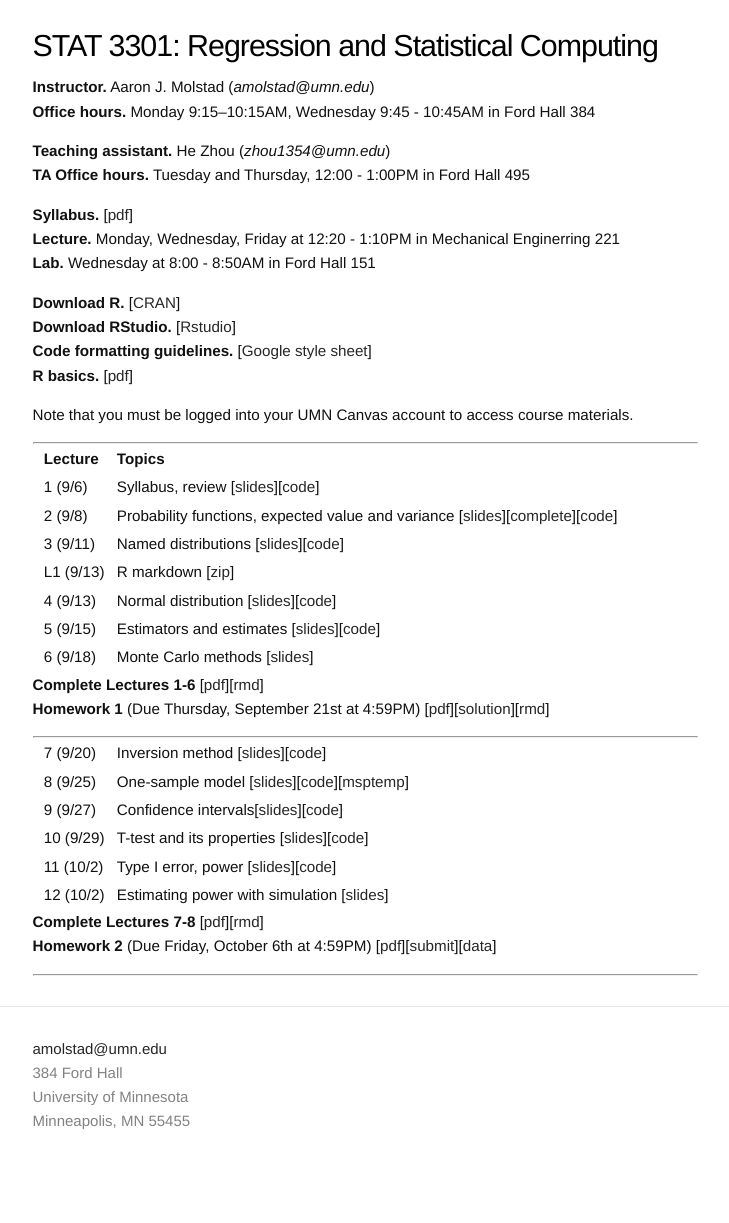
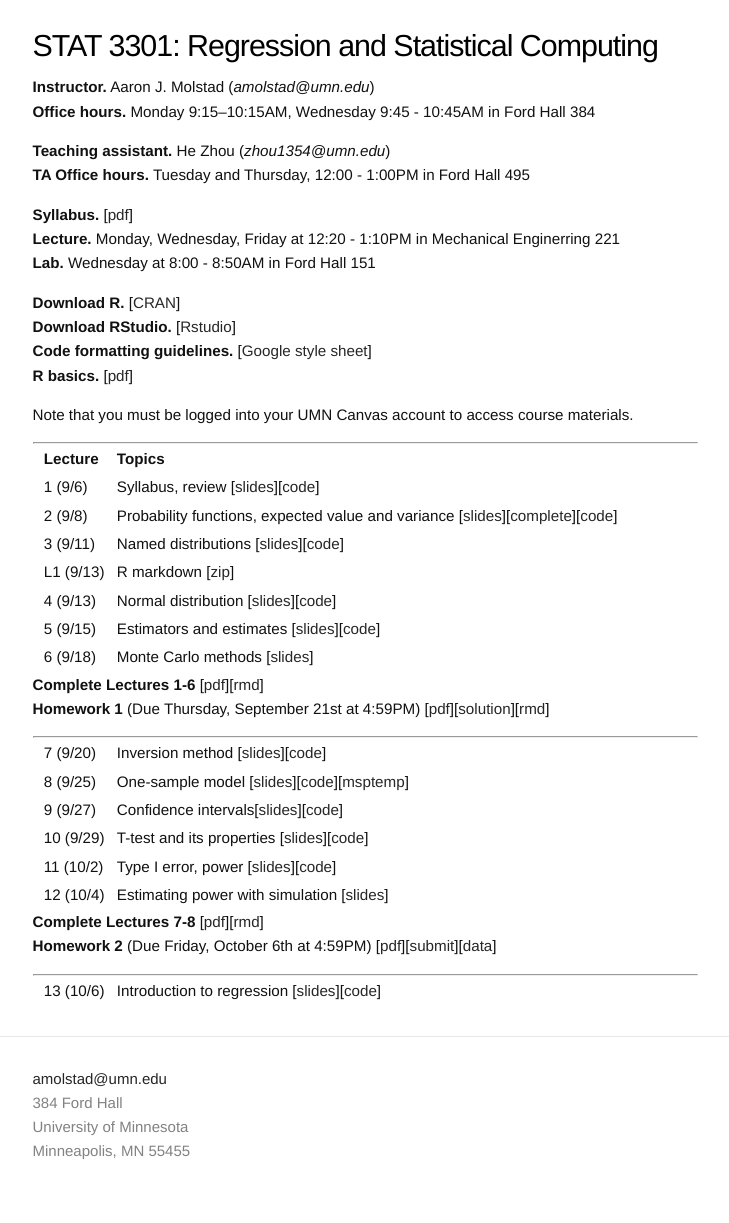
Before and after one commit to ajmolstad/ajmolstad.github.io, a Jekyll site: the page built from F23_STAT3301.md, in a window 1280 px wide. Shown: the whole page, without its empty margins (275-1004 px from the left). Built offline with Jekyll 4.4.1, drawn with Linux system fonts in a browser that asks for light colours; before the commit the page ends 1193 px from its top, so only the background shows below that.

Commit message:
Update F23_STAT3301.md

```diff
--- a/F23_STAT3301.md
+++ b/F23_STAT3301.md
@@ -46,9 +46,11 @@ Note that you must be logged into your UMN Canvas account to access course mater
 || 9 (9/27) || Confidence intervals[[slides](https://canvas.umn.edu/files/38173213/download?download_frd=1)][[code](https://canvas.umn.edu/files/38173541/download?download_frd=1)] ||
 || 10 (9/29) || T-test and its properties [[slides](https://canvas.umn.edu/files/38288040/download?download_frd=1)][[code](https://canvas.umn.edu/files/38227029/download?download_frd=1)] ||
 || 11 (10/2) || Type I error, power [[slides](https://canvas.umn.edu/files/38290034/download?download_frd=1)][[code](https://canvas.umn.edu/files/38290848/download?download_frd=1)]  ||
-|| 12 (10/2) || Estimating power with simulation [[slides](https://canvas.umn.edu/files/38358089/download?download_frd=1)] ||
+|| 12 (10/4) || Estimating power with simulation [[slides](https://canvas.umn.edu/files/38358089/download?download_frd=1)] ||
 
 **Complete Lectures 7-8** [[pdf](https://canvas.umn.edu/files/38289581/download?download_frd=1)][[rmd](https://canvas.umn.edu/files/38289582/download?download_frd=1)]
 **Homework 2** (Due Friday, October 6th at 4:59PM) [[pdf](https://canvas.umn.edu/files/38354993/download?download_frd=1)][[submit](https://canvas.umn.edu/courses/389122/assignments/3476217)][[data](https://canvas.umn.edu/files/38227817/download?download_frd=1)]
 
 ----------------------
+
+|| 13 (10/6) || Introduction to regression [[slides](https://canvas.umn.edu/files/38420844/download?download_frd=1)][[code](https://canvas.umn.edu/files/38420856/download?download_frd=1)] ||
```
